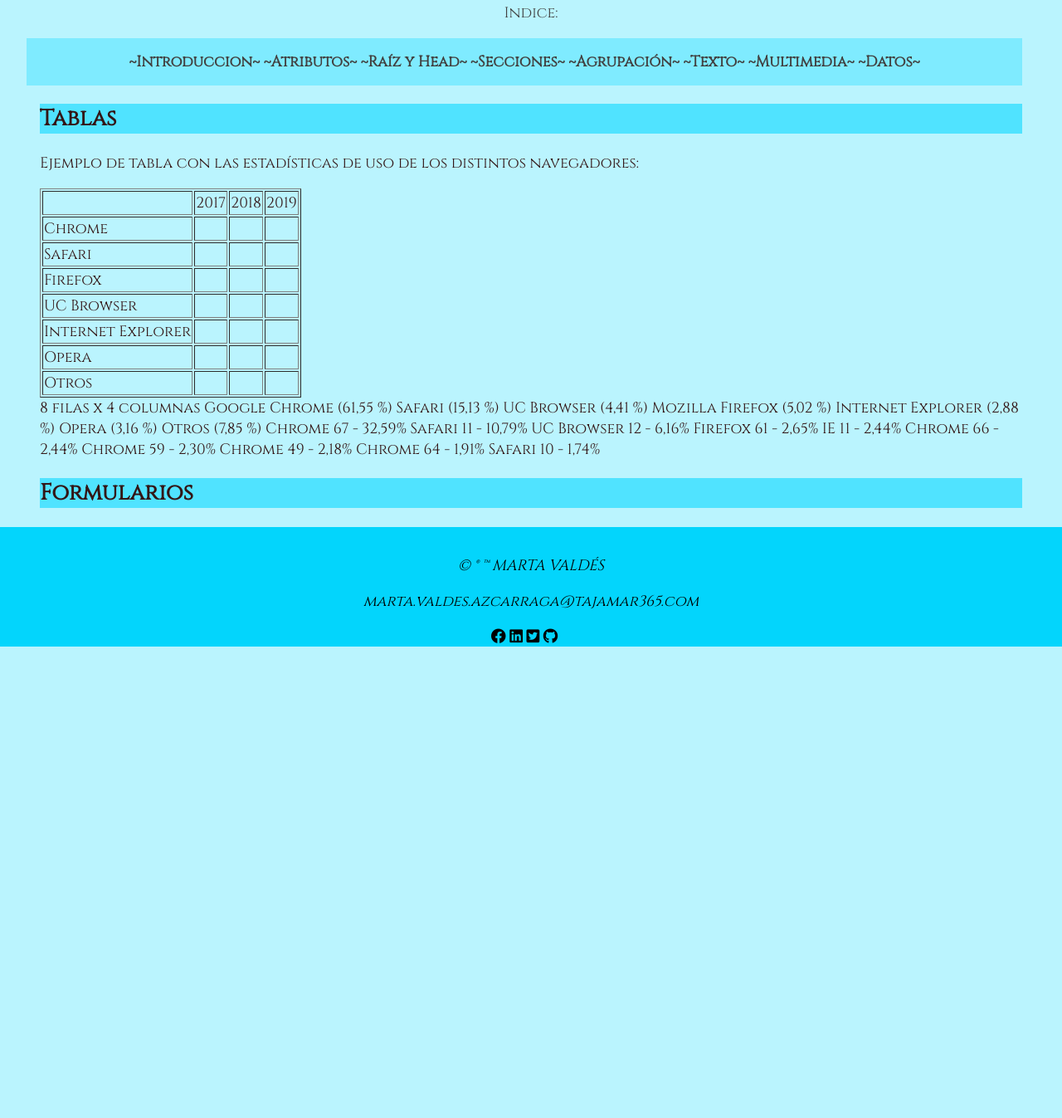
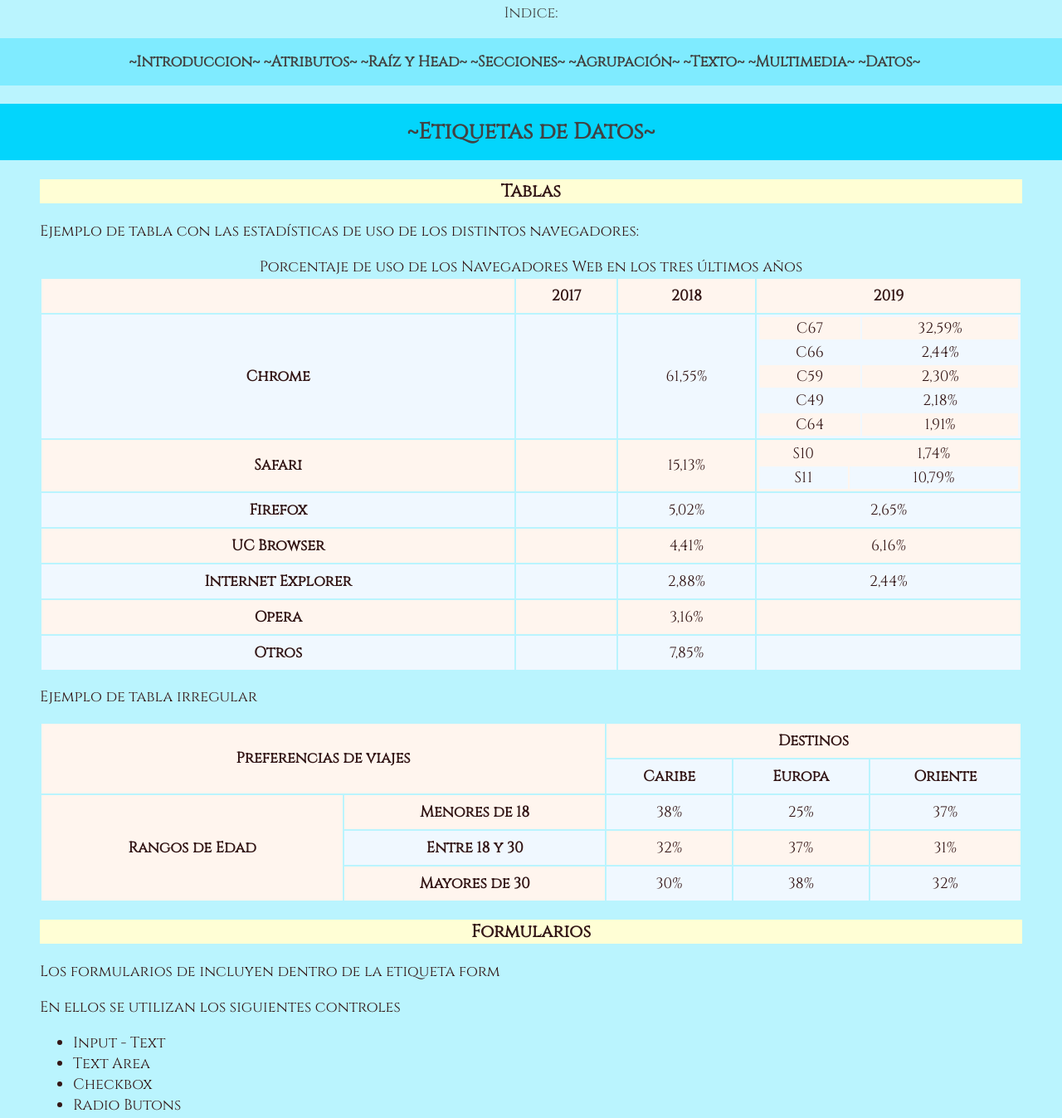
Before and after one commit to sapoflamenco/practicas_web, a plain HTML site: page 08_elementos/datos.html in a window 1280 px wide. Shown: the part 175-1522 px from the top of the page at 83% size. Before the commit the page ends 961 px from the top, so only its background shows below. Drawn offline with Linux system fonts and the light colour scheme.

Commit message:
14 mayo formularios y tablas 2

```diff
--- a/08_elementos/CSS/Style.css
+++ b/08_elementos/CSS/Style.css
@@ -99,7 +99,8 @@
 
 h2 {
     background-color:  rgb(80, 227, 255);
-    padding: 1rem,
+    /* padding: 1rem; */
+    text-align: center;
 }
 
 .p2 {
@@ -277,3 +278,41 @@
     font-family: 'Lora', serif;
     text-align: center;
 }
+
+.main_table {
+    width: 100%;
+    text-align: center;
+}
+
+.main_table>tbody>tr>th {
+    padding-top: 0.5rem;
+    padding-bottom: 0.5rem;
+    text-align: center;
+}
+
+.main_table tr:nth-of-type(even) {
+    background-color: aliceblue;
+}
+
+.main_table tr:nth-of-type(odd) {
+    background-color: seashell;
+}
+/* nth-of-type(even)   las pares
+nth-of-type(odd)    las impares    */
+/* solo tr= todas */
+
+.viajes th {
+    border: 1px skyblue;
+    padding-top: 0.5 rem;
+    padding-bottom: 0.5 rem;
+}
+
+/* filas pares celdas de datos */
+.viajes tr:nth-of-type(even) td {
+    background-color: seashell;
+}
+
+/* filas impares celdas de datos */
+.viajes tr:nth-of-type(odd) td {
+    background-color: aliceblue;
+}
--- a/08_elementos/datos.html
+++ b/08_elementos/datos.html
@@ -7,17 +7,19 @@
     <meta http-equiv="X-UA-Compatible" content="ie=edge">
     <meta name="description" content="Elementos de HTML5">
     <title>Elementos de la Web - Multimedia</title>
-    <link rel="stylesheet" href="https://use.fontawesome.com/releases/v5.8.2/css/all.css" integrity="sha384-oS3vJWv+0UjzBfQzYUhtDYW+Pj2yciDJxpsK1OYPAYjqT085Qq/1cq5FLXAZQ7Ay" crossorigin="anonymous">
+    <link rel="stylesheet" href="https://use.fontawesome.com/releases/v5.8.2/css/all.css"
+        integrity="sha384-oS3vJWv+0UjzBfQzYUhtDYW+Pj2yciDJxpsK1OYPAYjqT085Qq/1cq5FLXAZQ7Ay" crossorigin="anonymous">
     <link href="https://fonts.googleapis.com/css?family=Cinzel" rel="stylesheet">
     <link rel="stylesheet" href="./CSS/Style.css">
     <link rel="shortcut icon" href="favicon.ico" type="image/x-icon">
 </head>
+
 <body>
     <header class="main_header">
         <h1>Etiquetas de HTML</h1>
         <p>~Clasificación de las <strong>etiquetas</strong> según el <strong>estándar HTML 5.2~</strong></p>
     </header>
-        <div class="content_wrapper">
+
     <main>
         <p class="menu centrar">Indice:</p>
         <nav class="p1">
@@ -29,113 +31,167 @@
                 <li><a href="./index.html#Etiquetas_de_agrupacion" rel="tag">~Agrupación~</a></li>
                 <li><a href="./index.html#Etiquetas_de_texto" rel="tag">~Texto~</a></li>
                 <li><a href="./etiquetas_multimedia.html" rel="tag">~Multimedia~</a></li>
-                        <li><a href="./datos.html" rel="tag">~Datos~</a><li>
+                <li><a href="./datos.html" rel="tag">~Datos~</a>
+                <li>
             </ul>
         </nav>
     </main>
+    <h2 class="p1 titulo">~Etiquetas de Datos~</h2>
+    <div class="content_wrapper">
         <section id="tablas">
             <header>
-                    <h2>Tablas</h2>
+                <h3>Tablas</h3>
             </header>
             <p>Ejemplo de tabla con las estadísticas de uso de los distintos navegadores:</p>
 
 
-                <table border="1">
+            <table class="main_table">
+                <caption>Porcentaje de uso de los Navegadores Web en los tres últimos años</caption>
                 <tr>
                     <td></td>
-                        <td>2017</td>
-                        <td>2018</td>
-                        <td>2019</td>
+                    <th scope="col">2017</th>
+                    <th scope="col">2018</th>
+                    <th scope="col">2019</th>
                 </tr>
                 <tr>
-                        <td>Chrome</td>
+                    <th scope="row">Chrome</th>
                     <td></td>
+                    <td>61,55%</td>
+                    <td>
+                        <table class="main_table">
+                            <tr>
+                                <td>C67</td>
+                                <td>32,59%</td>
+                            </tr>
+                            <tr>
+                                <td>C66</td>
+                                <td>2,44%</td>
+                            </tr>
+                            <tr>
+                                <td>C59</td>
+                                <td>2,30%</td>
+                            </tr>
+                            <tr>
+                                <td>C49</td>
+                                <td>2,18%</td>
+                            </tr>
+                            <tr>
+                                <td>C64</td>
+                                <td>1,91%</td>
+                            </tr>
+                        </table>
+
+                    </td>
+                </tr>
+                <tr>
+                    <th scope="row">Safari</th>
                     <td></td>
+                    <td>15,13%</td>
+                    <td>
+                        <table class="main_table">
+                            <tr>
+                                <td>S10</td>
+                                <td>1,74%</td>
+                            </tr>
+                            <tr>
+                                <td>S11</td>
+                                <td>10,79%</td>
+                            </tr>
+                        </table>
+                    </td>
+                </tr>
+                <tr>
+                    <th scope="row">Firefox</th>
+                    <td></td>
+                    <td>5,02%</td>
+                    <td>2,65%</td>
+                </tr>
+                <tr>
+                    <th scope="row">UC Browser</th>
+                    <td></td>
+                    <td>4,41%</td>
+                    <td>6,16%</td>
+                </tr>
+                <tr>
+                    <th scope="row">Internet Explorer</th>
+                    <td></td>
+                    <td>2,88%</td>
+                    <td>2,44%</td>
+                </tr>
+                <tr>
+                    <th scope="row">Opera</th>
+                    <td></td>
+                    <td>3,16%</td>
                     <td></td>
                 </tr>
                 <tr>
-                        <td>Safari</td>
+                    <th scope="row">Otros</th>
                     <td></td>
-                        <td></td>
-                        <td></td>
-                    </tr>
-                    <tr>
-                        <td>Firefox</td>
-                        <td></td>
-                        <td></td>
-                        <td></td>
-                    </tr>
-                    <tr>
-                        <td>UC Browser</td>
-                        <td></td>
-                        <td></td>
-                        <td></td>
-                    </tr>
-                    <tr>
-                        <td>Internet Explorer</td>
-                        <td></td>
-                        <td></td>
-                        <td></td>
-                    </tr>
-                    <tr>
-                        <td>Opera</td>
-                        <td></td>
-                        <td></td>
-                        <td></td>
-                    </tr>
-                    <tr>
-                        <td>Otros</td>
-                        <td></td>
-                        <td></td>
+                    <td>7,85%</td>
                     <td></td>
                 </tr>
             </table>
-
-
-         8 filas x 4 columnas
-
-         Google Chrome (61,55 %)
-
-         Safari (15,13 %)
-
-         UC Browser (4,41 %)
-
-         Mozilla Firefox (5,02 %)
-
-         Internet Explorer (2,88 %)
-
-         Opera (3,16 %)
-
-         Otros (7,85 %)
-
-         Chrome 67 - 32,59%
-
-         Safari 11 - 10,79%
-
-         UC Browser 12 - 6,16%
-
-         Firefox 61 - 2,65%
-
-         IE 11 - 2,44%
-
-         Chrome 66 - 2,44%
-
-         Chrome 59 - 2,30%
-
-         Chrome 49 - 2,18%
-
-         Chrome 64 - 1,91%
-
-         Safari 10 - 1,74%
-
+            <p>Ejemplo de tabla irregular</p>
+            <table class="main_table viajes">
+                <tr>
+                    <th colspan="2" rowspan="2">Preferencias de viajes</th>
+                    <th colspan="3" scope="colgroup">Destinos</th>
+                </tr>
+                <tr>
+                    <th scope="col">Caribe</th>
+                    <th scope="col">Europa</th>
+                    <th scope="col">Oriente</th>
+                </tr>
+                <tr>
+                    <th rowspan="3" scope="rowgroup">Rangos de Edad</th>
+                    <th scope="row">Menores de 18</th>
+                    <td>38%</td>
+                    <td>25%</td>
+                    <td>37%</td>
+                </tr>
+                <tr>
+                    <th scope="row">Entre 18 y 30</th>
+                    <td>32%</td>
+                    <td>37%</td>
+                    <td>31%</td>
+                </tr>
+                <tr>
+                    <th scope="row">Mayores de 30</th>
+                    <td>30%</td>
+                    <td>38%</td>
+                    <td>32%</td>
+                </tr>
+            </table>
         </section>
         <section id="formularios">
             <header>
-                    <h2>Formularios</h2>
+                <h3>Formularios</h3>
             </header>
+            <p>Los formularios de incluyen dentro de la etiqueta form</p>
+            <p>En ellos se utilizan los siguientes controles</p>
+            <ul>
+                <li>Input - Text</li>
+                <li>Text Area</li>
+                <li>Checkbox</li>
+                <li>Radio Butons</li>
+                <li>Select / Options</li>
+                <li>Botones</li>
+            </ul>
+        <p>La etiqueta form tiene dos atributos importantes</p>
+        <ul>
+            <li>Action</li>
+            <li>Method</li>
+        </ul>
+        <form action="https://jsonplaceholder.typicode.com/users" method="POST">
+
+            <input type="text" name="userName" placeholder="Dime tu nombre">
+            <input type="password" name="userPassword" placeholder="Dime tu contraseña">
+            <button type="submit">Enviar</button>
+        </form>
         </section>
 
     </div>
     <iframe class="iframe_footer" src="./footer.html"></iframe>
 </body>
+
 </html>
```
Also changed, not shown: 08_elementos/index.html (+22 -13 lines), 1 other file. Lines whose indentation alone changed are shown as unchanged.
